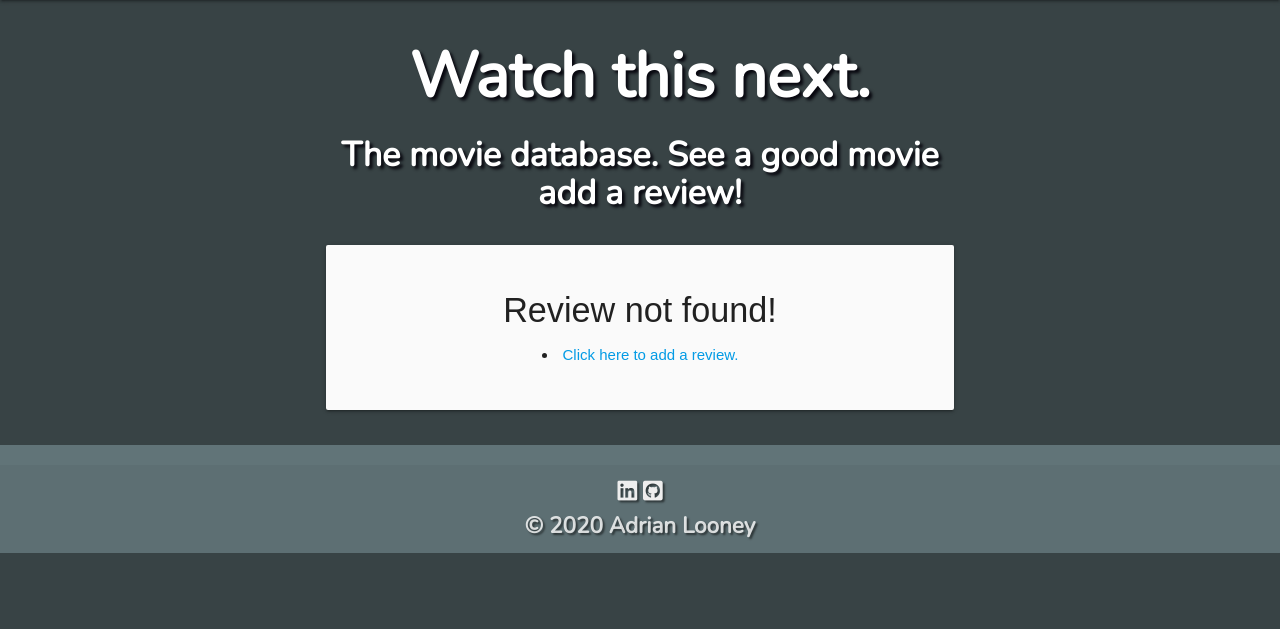
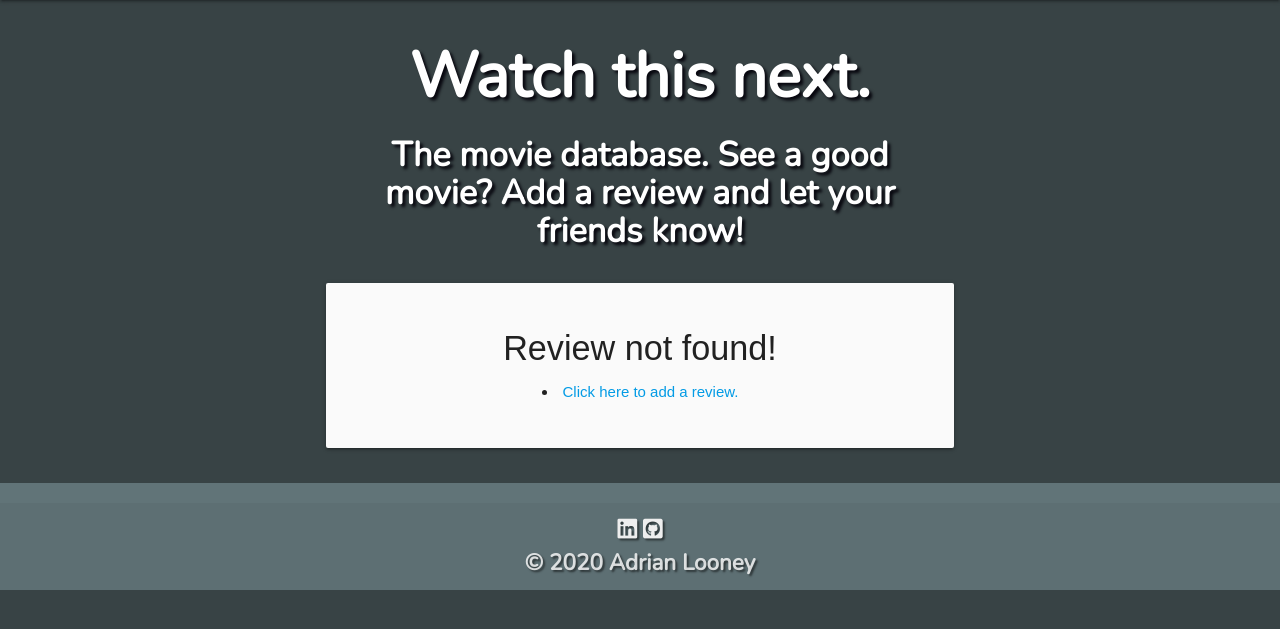
Before and after one commit to Jammerref2015/watchthisnext, a Flask app: page / in a window 1280 px wide. Shown: the part 64-693 px from the top of the page. Run offline with Flask 2, Linux system fonts and the light colour scheme; data that the repository does not hold is empty; some libraries are stand-ins or nearby versions.

Commit message:
formatting on html pages.Cancel button added to edit movie form

```diff
--- a/static/css/style.css
+++ b/static/css/style.css
@@ -82,6 +82,10 @@ body{
     height: 50%;
 }
 
+.editLink{
+    font-size:50%;
+}
+
 .cardInfoStyling{
     color:red;
 }
@@ -118,10 +122,6 @@ body{
     font-family: Nunito, 'Courier New', Courier, monospace;
     font-weight: bold;
     color:#271d1d;
-}
-
-.editLink{
-    font-size:50%;
 }
 
 .ratingLabel {
--- a/templates/addmovie.html
+++ b/templates/addmovie.html
@@ -6,7 +6,6 @@
             <h1 class="headerStyling center-align"> Add a review </h1>
         </div>
     </div>
-
     <!-- Button appears when user starts scrolling allowing you return to the top of the page. -->
     <button onclick="topFunction()" id="myBtn" title="Go to top"><i class="fa fa-arrow-up" aria-hidden="true"></i></button>
 
--- a/templates/base.html
+++ b/templates/base.html
@@ -3,9 +3,16 @@
 <head>
     <meta charset="UTF-8">
     <meta name="viewport" content="width=device-width, initial-scale=1.0">
+    <!-- Favicon icons. To elimate favicon.ico 404 error-->
+    <link rel="apple-touch-icon" sizes="180x180" href="/apple-touch-icon.png">
+    <link rel="icon" type="image/png" sizes="32x32" href="/favicon-32x32.png">
+    <link rel="icon" type="image/png" sizes="16x16" href="/favicon-16x16.png">
+    <link rel="manifest" href="/site.webmanifest">
+    <!-- External CSS libaries -->
     <link rel="stylesheet" href="https://cdnjs.cloudflare.com/ajax/libs/font-awesome/5.13.1/css/all.min.css"
         integrity="sha512-xA6Hp6oezhjd6LiLZynuukm80f8BoZ3OpcEYaqKoCV3HKQDrYjDE1Gu8ocxgxoXmwmSzM4iqPvCsOkQNiu41GA==" crossorigin="anonymous" type="text/css">
     <link rel="stylesheet" href="https://cdnjs.cloudflare.com/ajax/libs/materialize/1.0.0/css/materialize.min.css" type="text/css">
+    <!-- Custom CSS -->
     <link rel="stylesheet" href="{{ url_for('static', filename='css/style.css') }}" type="text/css">
     {% block styles %}
     {% endblock %}
@@ -77,9 +84,11 @@
 		</div>
 	</footer>
 </div>
+<!-- External JS libaries -->
 <script src="https://code.jquery.com/jquery-3.5.1.min.js"
     integrity="sha256-9/aliU8dGd2tb6OSsuzixeV4y/faTqgFtohetphbbj0=" crossorigin="anonymous"></script>
 <script src="https://cdnjs.cloudflare.com/ajax/libs/materialize/1.0.0/js/materialize.min.js"></script>
+<!-- Custom JS -->
 <script src="{{ url_for('static', filename='js/script.js') }}"></script>
 {% block scripts %}
 {% endblock %}
--- a/templates/edit_movie.html
+++ b/templates/edit_movie.html
@@ -96,9 +96,7 @@
                 <!-- Edit review submit button -->
                 <div class="row">
                     <div class="col s12 center-align">
-                        <button type="submit" class="btn-large waves-light darken-4 tooltipped" data-position="bottom"
-                            data-tooltip="Dont for get your rating!">
-                            Submit </button>
+                        <a href="{{ url_for('get_movies') }}" class="red btn-large">Cancel</a>
                         <button type="submit" class="btn-large waves-light darken-4 tooltipped" data-position="bottom"
                             data-tooltip="Dont for get your rating!">
                             Submit </button>
@@ -106,5 +104,5 @@
                 </div>
             </form>
         </div>
-    </div>
+</div>
     {% endblock %}
--- a/templates/movies.html
+++ b/templates/movies.html
@@ -8,7 +8,7 @@
     <div class="row">
         <div class="col s12 m12 l12 center">
             <h1 class="headerStyling"> Watch this next.</h1>
-            <h4 class="headerStyling">The movie database. See a good movie add a review!</h4>
+            <h4 class="headerStyling">The movie database. See a good movie? Add a review and let your friends know!</h4>
         </div>
     </div>
     <!-- Search bar -->
```
Also changed, not shown: favicon_io/android-chrome-192x192.png (added), favicon_io/android-chrome-512x512.png (added), favicon_io/apple-touch-icon.png (added), favicon_io/favicon-16x16.png (added), favicon_io/favicon-32x32.png (added), favicon_io/favicon.ico (added), favicon_io/site.webmanifest (added). Lines whose indentation alone changed are shown as unchanged.
